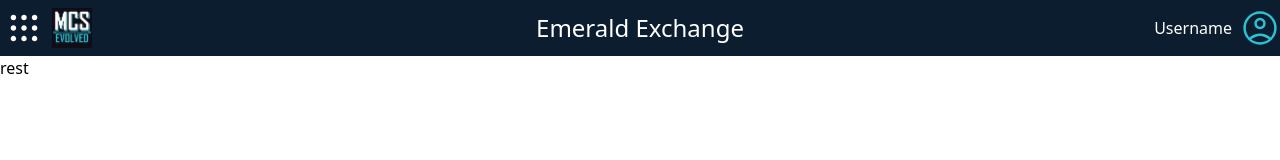
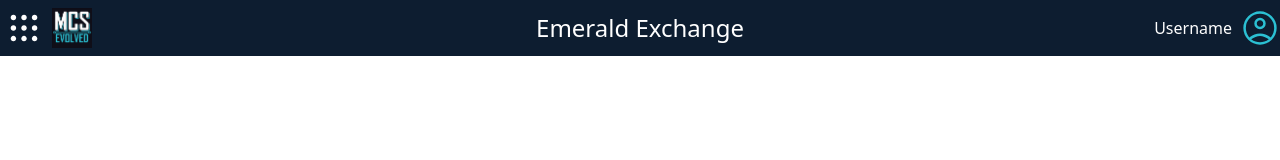
Before and after one commit to MCSEvolved/EmeraldEchange, a React (Vite) app: page / in a window 1280 px wide. Shown: the top 160 px of the page. Built offline with nearby package versions, Linux system fonts and the light colour scheme.

Commit message:
remove scrollbar

```diff
--- a/src/View/Styles/index.css
+++ b/src/View/Styles/index.css
@@ -1,3 +1,11 @@
 @tailwind base;
 @tailwind components;
 @tailwind utilities;
+
+::-webkit-scrollbar {
+    display: none;
+}
+
+body {
+    color: white;
+}
```
